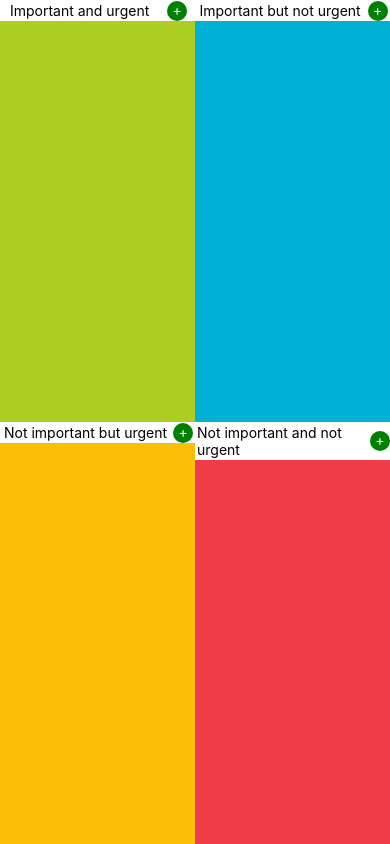
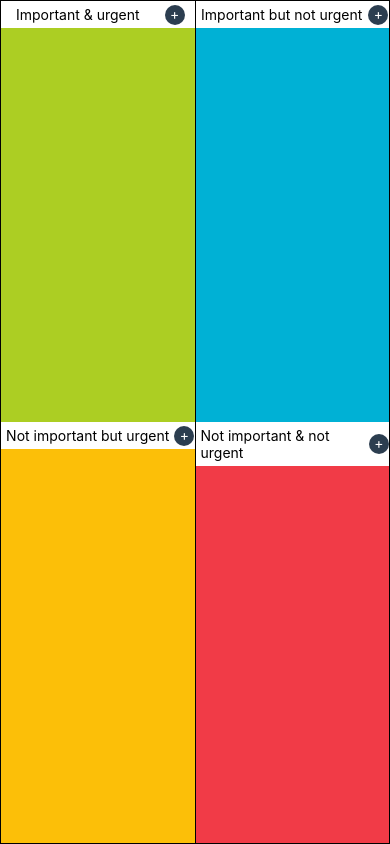
Before and after one commit to ilies-space/priority-matrix, a React Native app: screen / in a window 390 px wide. Built offline with nearby package versions, Linux system fonts and the light colour scheme.

Commit message:
Design improvments

```diff
--- a/app/Screens/Home.js
+++ b/app/Screens/Home.js
@@ -51,7 +51,7 @@ export default function Home() {
     <View
       style={{
         flex: 1,
-        backgroundColor: 'gray',
+        borderWidth: 0.5,
       }}>
       {/* TOP -  */}
       <View
@@ -65,6 +65,7 @@ export default function Home() {
           style={{
             flex: 1,
             backgroundColor: '#ACCE23',
+            borderRightWidth: 0.5,
           }}>
           {/* Title  */}
           <View
@@ -76,9 +77,9 @@ export default function Home() {
             }}>
             <Text
               style={{
-                padding: 2,
+                padding: 5,
               }}>
-              Important and urgent
+              Important & urgent
             </Text>
             <TouchableOpacity
               onPress={() => {
@@ -87,7 +88,7 @@ export default function Home() {
               }}>
               <Text
                 style={{
-                  backgroundColor: 'green',
+                  backgroundColor: '#2c3e50',
                   height: 20,
                   width: 20,
                   borderRadius: 10,
@@ -148,7 +149,7 @@ export default function Home() {
             }}>
             <Text
               style={{
-                padding: 2,
+                padding: 5,
               }}>
               Important but not urgent
             </Text>
@@ -159,7 +160,7 @@ export default function Home() {
               }}>
               <Text
                 style={{
-                  backgroundColor: 'green',
+                  backgroundColor: '#2c3e50',
                   height: 20,
                   width: 20,
                   borderRadius: 10,
@@ -216,6 +217,7 @@ export default function Home() {
           style={{
             flex: 1,
             backgroundColor: '#FCBF08',
+            borderRightWidth: 0.5,
           }}>
           {/* Title  */}
           <View
@@ -227,7 +229,7 @@ export default function Home() {
             }}>
             <Text
               style={{
-                padding: 2,
+                padding: 5,
               }}>
               Not important but urgent
             </Text>
@@ -238,7 +240,7 @@ export default function Home() {
               }}>
               <Text
                 style={{
-                  backgroundColor: 'green',
+                  backgroundColor: '#2c3e50',
                   height: 20,
                   width: 20,
                   borderRadius: 10,
@@ -299,9 +301,9 @@ export default function Home() {
             }}>
             <Text
               style={{
-                padding: 2,
+                padding: 5,
               }}>
-              Not important and not urgent
+              Not important & not urgent
             </Text>
             <TouchableOpacity
               onPress={() => {
@@ -310,7 +312,7 @@ export default function Home() {
               }}>
               <Text
                 style={{
-                  backgroundColor: 'green',
+                  backgroundColor: '#2c3e50',
                   height: 20,
                   width: 20,
                   borderRadius: 10,
```
